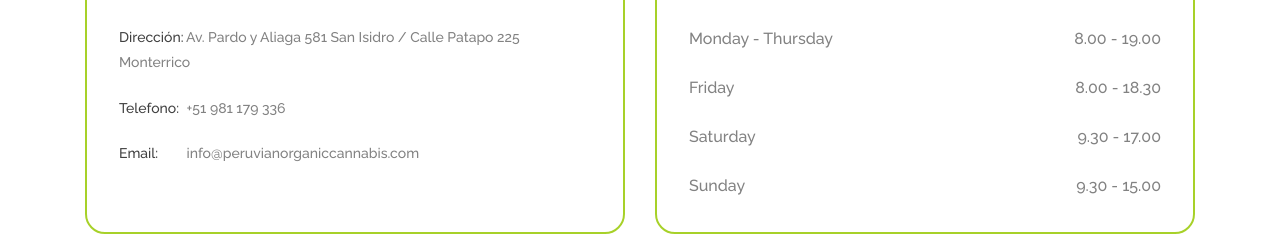
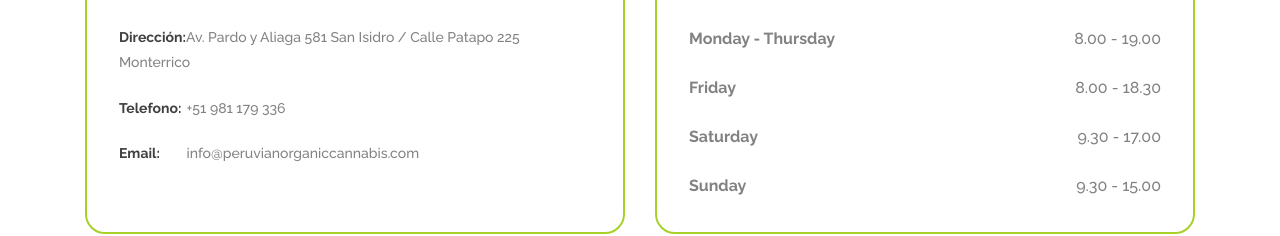
Before and after one commit to ingridkatherine19/cannabis, a plain HTML site: page contact.html in a window 1280 px wide. Shown: the part 586-822 px from the top of the page. Drawn offline with Linux system fonts and the light colour scheme.

Commit message:
cambiar letras

```diff
--- a/contact.html
+++ b/contact.html
@@ -81,9 +81,9 @@
                         <h2 class="d-flex align-items-center">Información</h2>
 
                         <ul class="p-0 m-0">
-                            <li><span>Dirección:</span> Av. Pardo y Aliaga 581 San Isidro / Calle Patapo 225 Monterrico</li>
-                            <li><span>Telefono:</span> +51 981 179 336</li>
-                            <li><span>Email:</span> info@peruvianorganiccannabis.com</li>
+                            <li><span><b>Dirección:</b></span> Av. Pardo y Aliaga 581 San Isidro / Calle Patapo 225 Monterrico</li>
+                            <li><span><b>Telefono:</b></span> +51 981 179 336</li>
+                            <li><span><b>Email:</b></span> info@peruvianorganiccannabis.com</li>
                         </ul>
                     </div>
                 </div>
@@ -93,10 +93,10 @@
                         <h2 class="d-flex align-items-center">Horario de atención</h2>
 
                         <ul class="p-0 m-0">
-                            <li>Monday - Thursday <span>8.00 - 19.00</span></li>
-                            <li>Friday <span>8.00 - 18.30</span></li>
-                            <li>Saturday <span>9.30 - 17.00</span></li>
-                            <li>Sunday <span>9.30 - 15.00</span></li>
+                            <li><b>Monday - Thursday</b><span>8.00 - 19.00</span></li>
+                            <li><b>Friday</b><span>8.00 - 18.30</span></li>
+                            <li><b>Saturday</b> <span>9.30 - 17.00</span></li>
+                            <li><b>Sunday</b> <span>9.30 - 15.00</span></li>
                         </ul>
                     </div>
                 </div>
```
Also changed, not shown: index.html (+7 -8 lines).
